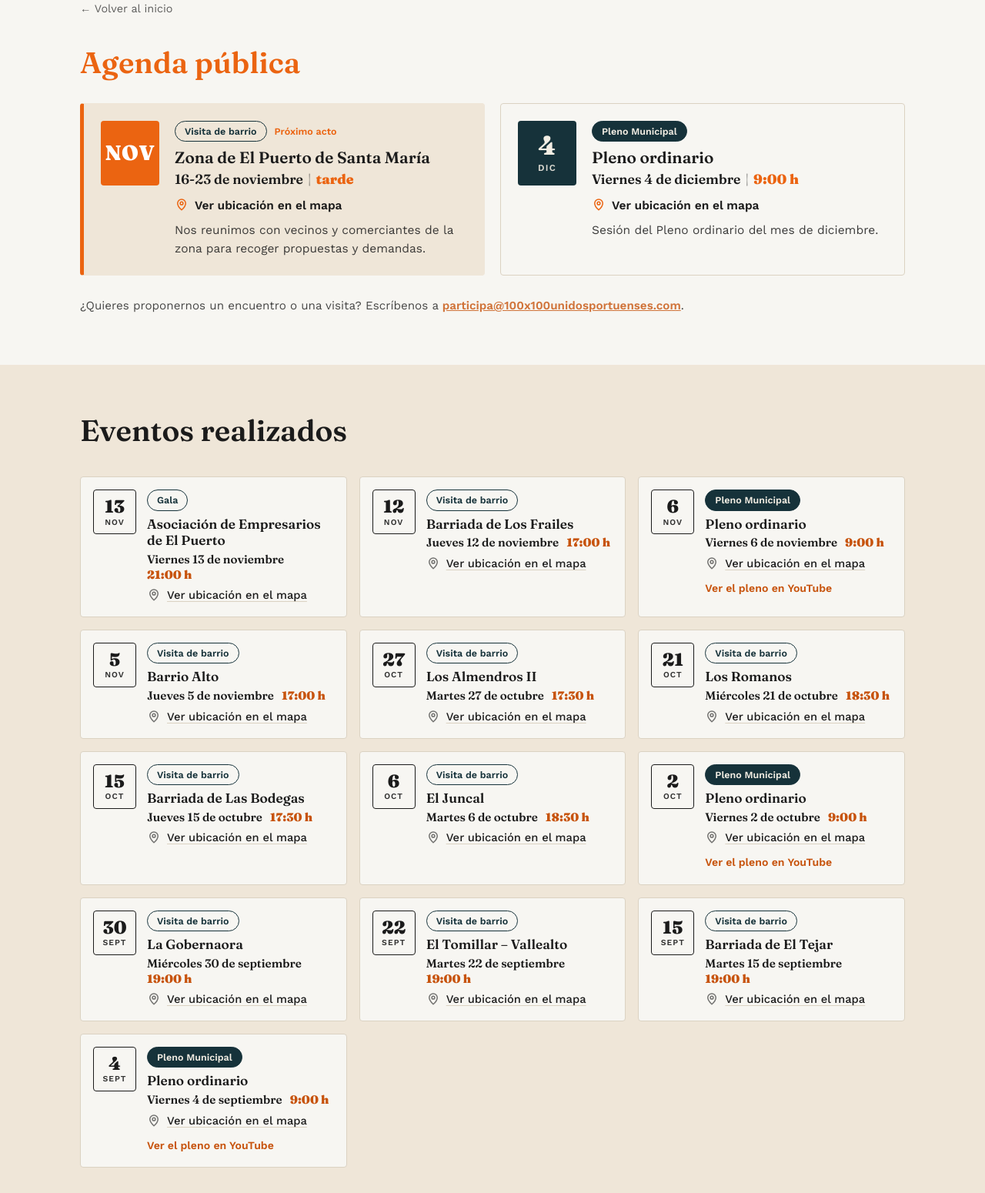
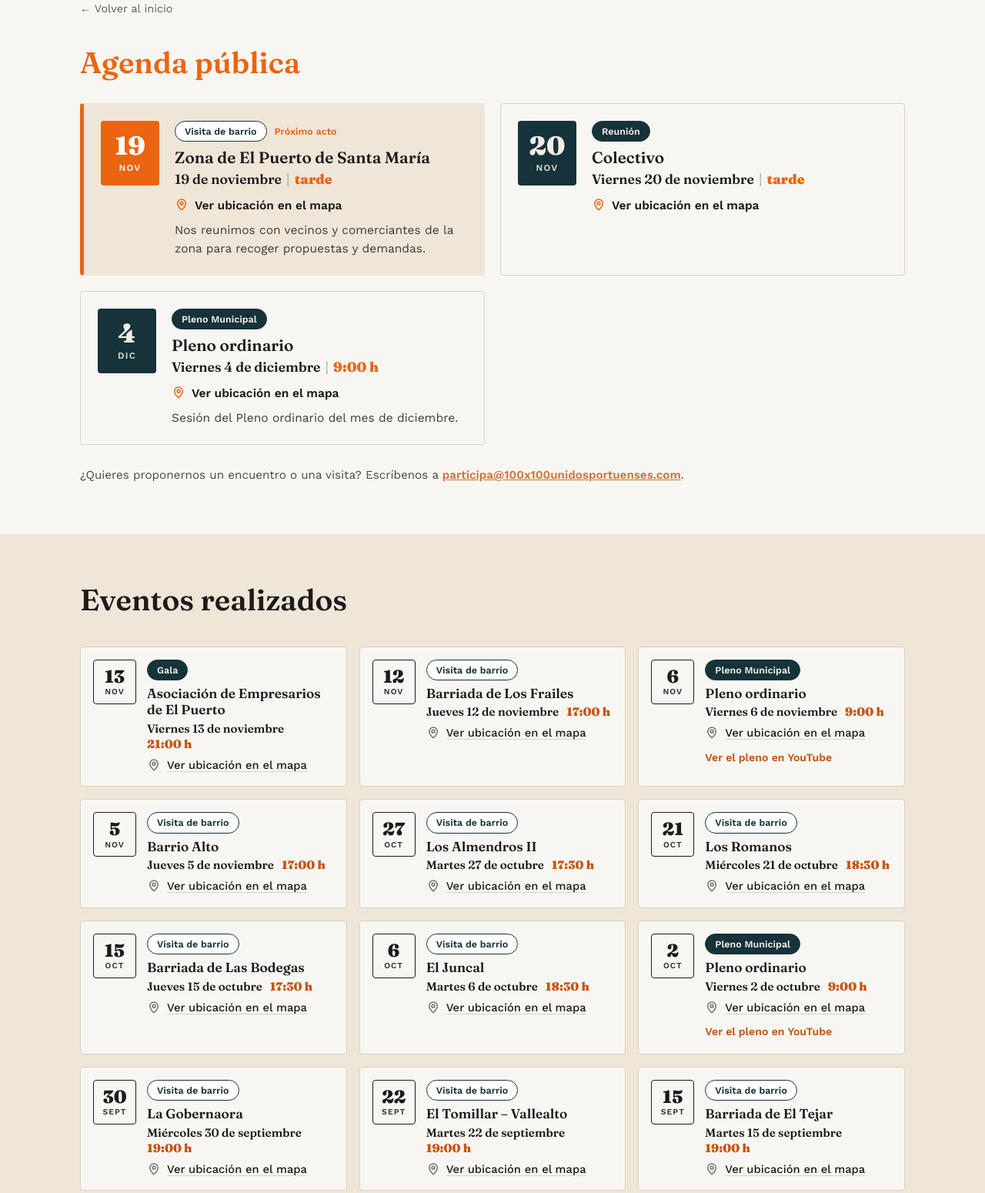
Before and after one commit to 100x100up/100x100-web, a plain HTML site: page agenda.html in a window 1280 px wide. Shown: the part 115-1665 px from the top of the page at 77% size. Drawn offline with Linux system fonts and the light colour scheme.

Commit message:
Add files via upload

```diff
--- a/agenda.html
+++ b/agenda.html
@@ -201,8 +201,9 @@
   .ev-dia { font-family: 'Fraunces', Georgia, serif; font-weight: 900; font-size: 2.1rem; }
   .ev-mes { margin-top: 6px; font-size: 0.74rem; font-weight: 600; letter-spacing: 0.1em; text-transform: uppercase; opacity: 0.9; }
   .ev-top { display: flex; flex-wrap: wrap; align-items: center; gap: 8px 10px; margin-bottom: 8px; }
-  .ev-tag { display: inline-block; padding: 3px 12px; border: 1.5px solid var(--navy); border-radius: 999px; color: var(--navy); font-size: 0.78rem; font-weight: 600; }
-  .ev-tag--pleno { background: var(--navy); color: var(--on-navy); }
+  /* Etiqueta del tipo de acto: azul para todos (Pleno, Gala, etc.); solo la "Visita de barrio" va en blanco con contorno */
+  .ev-tag { display: inline-block; padding: 3px 12px; border: 1.5px solid var(--navy); border-radius: 999px; background: var(--navy); color: var(--on-navy); font-size: 0.78rem; font-weight: 600; }
+  .ev-tag--visita { background: #fff; color: var(--navy); }
   .ev-aviso { display: none; font-size: 0.78rem; font-weight: 600; color: var(--orange); }
   .evento.es-proximo .ev-aviso { display: inline-block; }
   .ev-titulo { font-size: 1.3rem; font-weight: 600; line-height: 1.25; margin: 0 0 4px; }
@@ -291,35 +292,34 @@
       </div>
       <div class="agenda-proximos" id="listaProximos">
       <!-- ==========================================================================
-           PLANTILLA · VISITA DE BARRIO CON RANGO DE FECHAS
+           PLANTILLA · VISITA DE BARRIO CON TEXTO DE FECHA A MANO
            Para reutilizar esta ficha cambia SOLO lo marcado con "CAMBIAR":
 
            1) FECHAS (atributos de la etiqueta <article>, justo debajo):
-              data-fecha = primer día del rango.        Formato AAAA-MM-DD   (CAMBIAR)
+              data-fecha = primer día (o único día).     Formato AAAA-MM-DD   (CAMBIAR)
               data-fin   = último día del rango (la hora da igual).  Formato AAAA-MM-DD (CAMBIAR)
               La ficha pasa sola a "Eventos realizados" a las 8:00 del día siguiente a ese último día.
               No borres data-fijo: indica que el texto de fecha de abajo se escribe a mano.
-              Para un acto de un solo día con hora (p. ej. 17:00) usa mejor la ficha
-              normal del Pleno: quita "evento--rango" y "data-fijo", pon
-              data-fecha="2026-11-19T17:00" y se rellenan solos día, mes y hora.
-           2) RECUADRO DE LA IZQUIERDA: texto del mes (NOV, DIC, ENE...).            (CAMBIAR)
+              Para un acto con hora exacta (p. ej. 17:00) usa mejor la ficha normal del Pleno:
+              quita "data-fijo", pon data-fecha="2026-11-19T17:00" y se rellenan solos día, mes y hora.
+           2) RECUADRO DE LA IZQUIERDA: número del día (19) y mes en minúscula (nov, dic...). (CAMBIAR)
            3) ZONA: el título "Zona de El Puerto de Santa María".                    (CAMBIAR)
-           4) TEXTO DE FECHA: "16-23 de noviembre" y la franja "tarde".               (CAMBIAR)
+           4) TEXTO DE FECHA: "19 de noviembre" y la franja "tarde".                  (CAMBIAR)
            5) ENLACE AL MAPA: ahora solo hay la leyenda "Ver ubicación en el mapa"
               sin enlace. Para activarlo, borra el <span class="ev-lugar-txt"> y
               quita los signos de comentario del bloque <a ...> que hay debajo,
               sustituyendo PEGAR-AQUI-EL-ENLACE por la URL de Google Maps.        (CAMBIAR)
            ========================================================================== -->
-      <article class="evento evento--rango es-proximo" data-fecha="2026-11-16" data-fin="2026-11-23T23:59" data-fijo>
-        <!-- Mes que se ve en el recuadro de la izquierda -->
-        <div class="ev-badge" aria-hidden="true"><span class="ev-dia">NOV</span></div>
+      <article class="evento es-proximo" data-fecha="2026-11-19" data-fin="2026-11-19" data-fijo>
+        <!-- Día y mes que se ven en el recuadro de la izquierda -->
+        <div class="ev-badge" aria-hidden="true"><span class="ev-dia">19</span><span class="ev-mes">nov</span></div>
         <div class="ev-body">
-          <!-- Etiqueta del tipo de acto (Visita de barrio, Reunión abierta, Mesa informativa...) -->
-          <div class="ev-top"><span class="ev-tag">Visita de barrio</span><span class="ev-aviso">Próximo acto</span></div>
+          <!-- Etiqueta del tipo de acto. "Visita de barrio" sale en blanco con contorno; cualquier otro tipo (Pleno Municipal, Gala, Reunión abierta...) sale en azul. Es automático por el texto. -->
+          <div class="ev-top"><span class="ev-tag ev-tag--visita">Visita de barrio</span><span class="ev-aviso">Próximo acto</span></div>
           <!-- Zona o barrio -->
           <h3 class="ev-titulo">Zona de El Puerto de Santa María</h3>
           <!-- Fechas: texto a mano (ev-fechatxt) y franja horaria en naranja (ev-hora). -->
-          <p class="ev-cuando"><span class="ev-fechatxt">16-23 de noviembre</span> <span class="ev-sep" aria-hidden="true">|</span> <span class="ev-hora">tarde</span></p>
+          <p class="ev-cuando"><span class="ev-fechatxt">19 de noviembre</span> <span class="ev-sep" aria-hidden="true">|</span> <span class="ev-hora">tarde</span></p>
           <!-- Ubicación: de momento solo la leyenda, sin enlace -->
           <p class="ev-lugar"><svg viewBox="0 0 24 24" fill="none" stroke="currentColor" stroke-width="2" stroke-linecap="round" stroke-linejoin="round" aria-hidden="true"><path d="M12 21s-7-6.2-7-11.5A7 7 0 0 1 19 9.5C19 14.8 12 21 12 21z"/><circle cx="12" cy="9.5" r="2.5"/></svg><span class="ev-lugar-txt">Ver ubicación en el mapa</span>
             <!-- VERSIÓN CON ENLACE (descomentar cuando haya enlace y borrar el <span> de arriba):
@@ -328,6 +328,15 @@
           </p>
           <!-- Descripción breve -->
           <p class="ev-desc">Nos reunimos con vecinos y comerciantes de la zona para recoger propuestas y demandas.</p>
+        </div>
+      </article>
+            <article class="evento" data-fecha="2026-11-20" data-fijo>
+        <div class="ev-badge" aria-hidden="true"><span class="ev-dia">20</span><span class="ev-mes">nov</span></div>
+        <div class="ev-body">
+          <div class="ev-top"><span class="ev-tag">Reunión</span><span class="ev-aviso">Próximo acto</span></div>
+          <h3 class="ev-titulo">Colectivo</h3>
+          <p class="ev-cuando"><span class="ev-fechatxt">Viernes 20 de noviembre</span> <span class="ev-sep" aria-hidden="true">|</span> <span class="ev-hora">tarde</span></p>
+          <p class="ev-lugar"><svg viewBox="0 0 24 24" fill="none" stroke="currentColor" stroke-width="2" stroke-linecap="round" stroke-linejoin="round" aria-hidden="true"><path d="M12 21s-7-6.2-7-11.5A7 7 0 0 1 19 9.5C19 14.8 12 21 12 21z"/><circle cx="12" cy="9.5" r="2.5"/></svg><a href="https://www.google.com/maps/search/?api=1&query=Ayuntamiento%20de%20El%20Puerto%20de%20Santa%20Mar%C3%ADa" target="_blank" rel="noopener" aria-label="Salón de Plenos del Ayuntamiento, ver en Google Maps (se abre en una pestaña nueva)">Ver ubicación en el mapa</a></p>
         </div>
       </article>
 <article class="evento" data-fecha="2026-12-04T09:00">
@@ -367,7 +376,7 @@
       <article class="evento" data-fecha="2026-11-12T17:00">
         <div class="ev-badge" aria-hidden="true"><span class="ev-dia">12</span><span class="ev-mes">nov</span></div>
         <div class="ev-body">
-          <div class="ev-top"><span class="ev-tag">Visita de barrio</span><span class="ev-aviso">Próximo acto</span></div>
+          <div class="ev-top"><span class="ev-tag ev-tag--visita">Visita de barrio</span><span class="ev-aviso">Próximo acto</span></div>
           <h3 class="ev-titulo">Barriada de Los Frailes</h3>
           <p class="ev-cuando"><span class="ev-fechatxt">Jueves 12 de noviembre</span> <span class="ev-sep" aria-hidden="true">|</span> <span class="ev-hora">17:00 h</span></p>
           <p class="ev-lugar"><svg viewBox="0 0 24 24" fill="none" stroke="currentColor" stroke-width="2" stroke-linecap="round" stroke-linejoin="round" aria-hidden="true"><path d="M12 21s-7-6.2-7-11.5A7 7 0 0 1 19 9.5C19 14.8 12 21 12 21z"/><circle cx="12" cy="9.5" r="2.5"/></svg><a href="https://www.google.com/maps/search/?api=1&query=Barriada%20Los%20Frailes%2C%20El%20Puerto%20de%20Santa%20Mar%C3%ADa" target="_blank" rel="noopener" aria-label="Ubicación, ver en Google Maps (se abre en una pestaña nueva)">Ver ubicación en el mapa</a></p>
@@ -388,7 +397,7 @@
       <article class="evento" data-fecha="2026-11-05T17:00">
         <div class="ev-badge" aria-hidden="true"><span class="ev-dia">5</span><span class="ev-mes">nov</span></div>
         <div class="ev-body">
-          <div class="ev-top"><span class="ev-tag">Visita de barrio</span><span class="ev-aviso">Próximo acto</span></div>
+          <div class="ev-top"><span class="ev-tag ev-tag--visita">Visita de barrio</span><span class="ev-aviso">Próximo acto</span></div>
           <h3 class="ev-titulo">Barrio Alto</h3>
           <p class="ev-cuando"><span class="ev-fechatxt">Jueves 5 de noviembre</span> <span class="ev-sep" aria-hidden="true">|</span> <span class="ev-hora">17:00 h</span></p>
           <p class="ev-lugar"><svg viewBox="0 0 24 24" fill="none" stroke="currentColor" stroke-width="2" stroke-linecap="round" stroke-linejoin="round" aria-hidden="true"><path d="M12 21s-7-6.2-7-11.5A7 7 0 0 1 19 9.5C19 14.8 12 21 12 21z"/><circle cx="12" cy="9.5" r="2.5"/></svg><a href="https://www.google.com/maps/search/?api=1&query=Ermita%20de%20Santa%20Clara%2C%20El%20Puerto%20de%20Santa%20Mar%C3%ADa" target="_blank" rel="noopener" aria-label="Ermita de Santa Clara, ver en Google Maps (se abre en una pestaña nueva)">Ver ubicación en el mapa</a></p>
@@ -398,7 +407,7 @@
       <article class="evento" data-fecha="2026-10-27T17:30">
         <div class="ev-badge" aria-hidden="true"><span class="ev-dia">27</span><span class="ev-mes">oct</span></div>
         <div class="ev-body">
-          <div class="ev-top"><span class="ev-tag">Visita de barrio</span><span class="ev-aviso">Próximo acto</span></div>
+          <div class="ev-top"><span class="ev-tag ev-tag--visita">Visita de barrio</span><span class="ev-aviso">Próximo acto</span></div>
           <h3 class="ev-titulo">Los Almendros II</h3>
           <p class="ev-cuando"><span class="ev-fechatxt">Martes 27 de octubre</span> <span class="ev-sep" aria-hidden="true">|</span> <span class="ev-hora">17:30 h</span></p>
           <p class="ev-lugar"><svg viewBox="0 0 24 24" fill="none" stroke="currentColor" stroke-width="2" stroke-linecap="round" stroke-linejoin="round" aria-hidden="true"><path d="M12 21s-7-6.2-7-11.5A7 7 0 0 1 19 9.5C19 14.8 12 21 12 21z"/><circle cx="12" cy="9.5" r="2.5"/></svg><a href="https://maps.app.goo.gl/5k8xbVJBbokP7KFv9" target="_blank" rel="noopener" aria-label="Calle Avellana, ver en Google Maps (se abre en una pestaña nueva)">Ver ubicación en el mapa</a></p>
@@ -407,7 +416,7 @@
       <article class="evento" data-fecha="2026-10-21T18:30">
         <div class="ev-badge" aria-hidden="true"><span class="ev-dia">21</span><span class="ev-mes">oct</span></div>
         <div class="ev-body">
-          <div class="ev-top"><span class="ev-tag">Visita de barrio</span><span class="ev-aviso">Próximo acto</span></div>
+          <div class="ev-top"><span class="ev-tag ev-tag--visita">Visita de barrio</span><span class="ev-aviso">Próximo acto</span></div>
           <h3 class="ev-titulo">Los Romanos</h3>
           <p class="ev-cuando"><span class="ev-fechatxt">Miércoles 21 de octubre</span> <span class="ev-sep" aria-hidden="true">|</span> <span class="ev-hora">18:30 h</span></p>
           <p class="ev-lugar"><svg viewBox="0 0 24 24" fill="none" stroke="currentColor" stroke-width="2" stroke-linecap="round" stroke-linejoin="round" aria-hidden="true"><path d="M12 21s-7-6.2-7-11.5A7 7 0 0 1 19 9.5C19 14.8 12 21 12 21z"/><circle cx="12" cy="9.5" r="2.5"/></svg><a href="https://www.google.com/maps/search/?api=1&query=Calle%20Buenos%20Aires%2012%2C%20El%20Puerto%20de%20Santa%20Mar%C3%ADa" target="_blank" rel="noopener" aria-label="Calle Buenos Aires, 12, ver en Google Maps (se abre en una pestaña nueva)">Ver ubicación en el mapa</a></p>
@@ -417,7 +426,7 @@
       <article class="evento" data-fecha="2026-10-15T17:30">
         <div class="ev-badge" aria-hidden="true"><span class="ev-dia">15</span><span class="ev-mes">oct</span></div>
         <div class="ev-body">
-          <div class="ev-top"><span class="ev-tag">Visita de barrio</span><span class="ev-aviso">Próximo acto</span></div>
+          <div class="ev-top"><span class="ev-tag ev-tag--visita">Visita de barrio</span><span class="ev-aviso">Próximo acto</span></div>
           <h3 class="ev-titulo">Barriada de Las Bodegas</h3>
           <p class="ev-cuando"><span class="ev-fechatxt">Jueves 15 de octubre</span> <span class="ev-sep" aria-hidden="true">|</span> <span class="ev-hora">17:30 h</span></p>
           <p class="ev-lugar"><svg viewBox="0 0 24 24" fill="none" stroke="currentColor" stroke-width="2" stroke-linecap="round" stroke-linejoin="round" aria-hidden="true"><path d="M12 21s-7-6.2-7-11.5A7 7 0 0 1 19 9.5C19 14.8 12 21 12 21z"/><circle cx="12" cy="9.5" r="2.5"/></svg><a href="https://www.google.com/maps/search/?api=1&query=Vino%20Oloroso%2C%20El%20Puerto%20de%20Santa%20Mar%C3%ADa" target="_blank" rel="noopener" aria-label="Vino Oloroso, ver en Google Maps (se abre en una pestaña nueva)">Ver ubicación en el mapa</a></p>
@@ -426,7 +435,7 @@
       <article class="evento" data-fecha="2026-10-06T18:30">
         <div class="ev-badge" aria-hidden="true"><span class="ev-dia">6</span><span class="ev-mes">oct</span></div>
         <div class="ev-body">
-          <div class="ev-top"><span class="ev-tag">Visita de barrio</span><span class="ev-aviso">Próximo acto</span></div>
+          <div class="ev-top"><span class="ev-tag ev-tag--visita">Visita de barrio</span><span class="ev-aviso">Próximo acto</span></div>
           <h3 class="ev-titulo">El Juncal</h3>
           <p class="ev-cuando"><span class="ev-fechatxt">Martes 6 de octubre</span> <span class="ev-sep" aria-hidden="true">|</span> <span class="ev-hora">18:30 h</span></p>
           <p class="ev-lugar"><svg viewBox="0 0 24 24" fill="none" stroke="currentColor" stroke-width="2" stroke-linecap="round" stroke-linejoin="round" aria-hidden="true"><path d="M12 21s-7-6.2-7-11.5A7 7 0 0 1 19 9.5C19 14.8 12 21 12 21z"/><circle cx="12" cy="9.5" r="2.5"/></svg><a href="https://maps.app.goo.gl/nn1oyyNN1mKCHjWD9" target="_blank" rel="noopener" aria-label="Avenida de la Música, ver en Google Maps (se abre en una pestaña nueva)">Ver ubicación en el mapa</a></p>
@@ -445,7 +454,7 @@
       <article class="evento" data-fecha="2026-09-30T19:00">
         <div class="ev-badge" aria-hidden="true"><span class="ev-dia">30</span><span class="ev-mes">sep</span></div>
         <div class="ev-body">
-          <div class="ev-top"><span class="ev-tag">Visita de barrio</span><span class="ev-aviso">Próximo acto</span></div>
+          <div class="ev-top"><span class="ev-tag ev-tag--visita">Visita de barrio</span><span class="ev-aviso">Próximo acto</span></div>
           <h3 class="ev-titulo">La Gobernaora</h3>
           <p class="ev-cuando"><span class="ev-fechatxt">Miércoles 30 de septiembre</span> <span class="ev-sep" aria-hidden="true">|</span> <span class="ev-hora">19:00 h</span></p>
           <p class="ev-lugar"><svg viewBox="0 0 24 24" fill="none" stroke="currentColor" stroke-width="2" stroke-linecap="round" stroke-linejoin="round" aria-hidden="true"><path d="M12 21s-7-6.2-7-11.5A7 7 0 0 1 19 9.5C19 14.8 12 21 12 21z"/><circle cx="12" cy="9.5" r="2.5"/></svg><a href="https://maps.app.goo.gl/PfH9Bf1HxByVUZ5z5" target="_blank" rel="noopener" aria-label="Plaza Paco Teja, ver en Google Maps (se abre en una pestaña nueva)">Ver ubicación en el mapa</a></p>
@@ -455,7 +464,7 @@
       <article class="evento" data-fecha="2026-09-22T19:00">
         <div class="ev-badge" aria-hidden="true"><span class="ev-dia">22</span><span class="ev-mes">sep</span></div>
         <div class="ev-body">
-          <div class="ev-top"><span class="ev-tag">Visita de barrio</span><span class="ev-aviso">Próximo acto</span></div>
+          <div class="ev-top"><span class="ev-tag ev-tag--visita">Visita de barrio</span><span class="ev-aviso">Próximo acto</span></div>
           <h3 class="ev-titulo">El Tomillar – Vallealto</h3>
           <p class="ev-cuando"><span class="ev-fechatxt">Martes 22 de septiembre</span> <span class="ev-sep" aria-hidden="true">|</span> <span class="ev-hora">19:00 h</span></p>
           <p class="ev-lugar"><svg viewBox="0 0 24 24" fill="none" stroke="currentColor" stroke-width="2" stroke-linecap="round" stroke-linejoin="round" aria-hidden="true"><path d="M12 21s-7-6.2-7-11.5A7 7 0 0 1 19 9.5C19 14.8 12 21 12 21z"/><circle cx="12" cy="9.5" r="2.5"/></svg><a href="https://www.google.com/maps/search/?api=1&query=Parque%20infantil%20Vallealto%2C%20El%20Puerto%20de%20Santa%20Mar%C3%ADa" target="_blank" rel="noopener" aria-label="Parque infantil de Vallealto, ver en Google Maps (se abre en una pestaña nueva)">Ver ubicación en el mapa</a></p>
@@ -465,7 +474,7 @@
       <article class="evento" data-fecha="2026-09-15T19:00">
         <div class="ev-badge" aria-hidden="true"><span class="ev-dia">15</span><span class="ev-mes">sep</span></div>
         <div class="ev-body">
-          <div class="ev-top"><span class="ev-tag">Visita de barrio</span><span class="ev-aviso">Próximo acto</span></div>
+          <div class="ev-top"><span class="ev-tag ev-tag--visita">Visita de barrio</span><span class="ev-aviso">Próximo acto</span></div>
           <h3 class="ev-titulo">Barriada de El Tejar</h3>
           <p class="ev-cuando"><span class="ev-fechatxt">Martes 15 de septiembre</span> <span class="ev-sep" aria-hidden="true">|</span> <span class="ev-hora">19:00 h</span></p>
           <p class="ev-lugar"><svg viewBox="0 0 24 24" fill="none" stroke="currentColor" stroke-width="2" stroke-linecap="round" stroke-linejoin="round" aria-hidden="true"><path d="M12 21s-7-6.2-7-11.5A7 7 0 0 1 19 9.5C19 14.8 12 21 12 21z"/><circle cx="12" cy="9.5" r="2.5"/></svg><a href="https://maps.app.goo.gl/s6dEaWgePL2e65qL9" target="_blank" rel="noopener" aria-label="Plaza Pepe Jerez, ver en Google Maps (se abre en una pestaña nueva)">Ver ubicación en el mapa</a></p>
@@ -545,6 +554,8 @@
     var cards = Array.prototype.slice.call(document.querySelectorAll('.evento'));
     function cap(s) { return s.charAt(0).toUpperCase() + s.slice(1); }
     cards.forEach(function (c) {
+      var tg = c.querySelector('.ev-tag');
+      if (tg) tg.classList.toggle('ev-tag--visita', /^visita de barrio$/i.test(tg.textContent.trim())); /* visita = blanca; cualquier otro tipo = azul */
       var raw = c.getAttribute('data-fecha') || '';
       var conHora = raw.indexOf('T') > -1;
       var d = new Date(conHora ? raw : raw + 'T00:00');
```
Also changed, not shown: index.html (+14 -16 lines).
